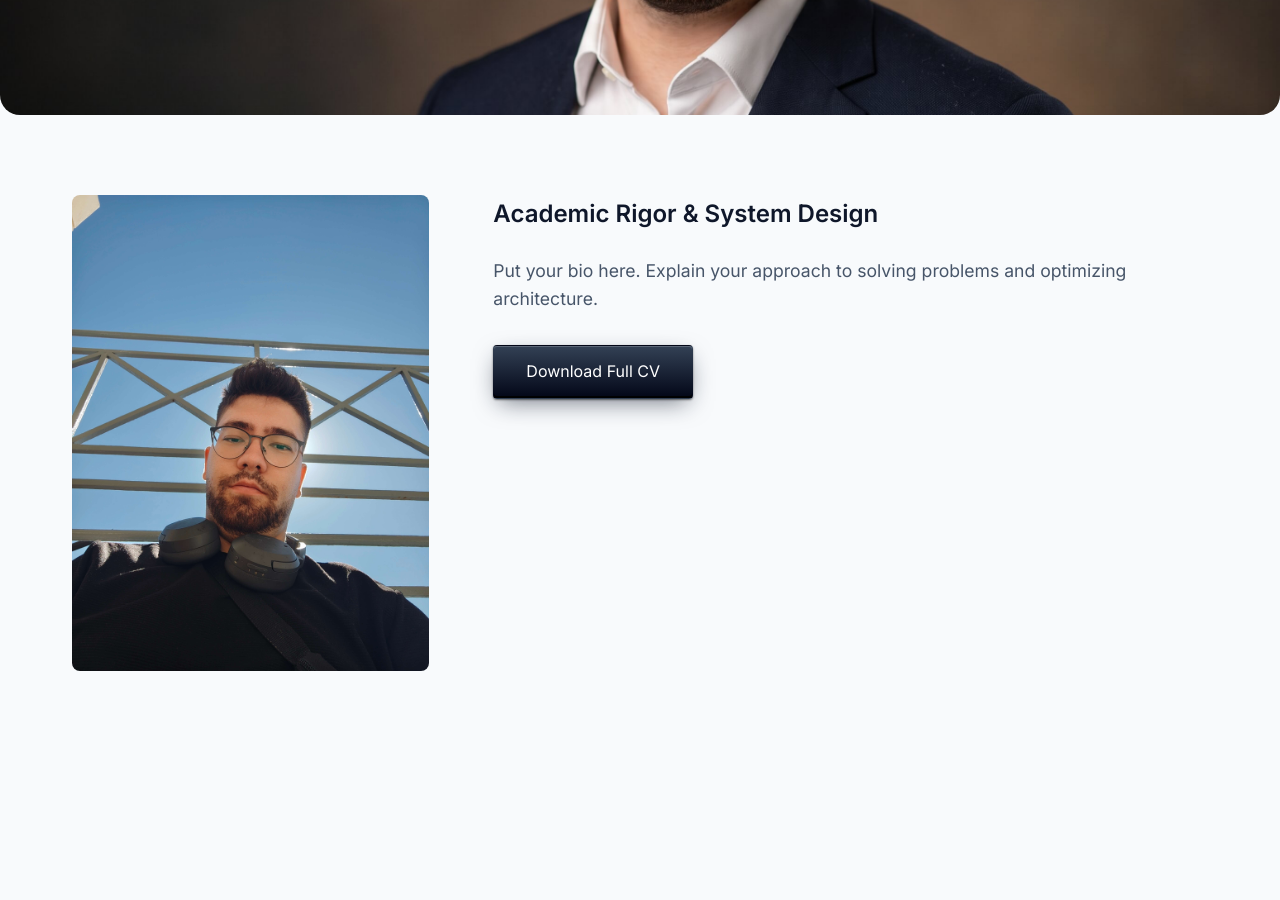
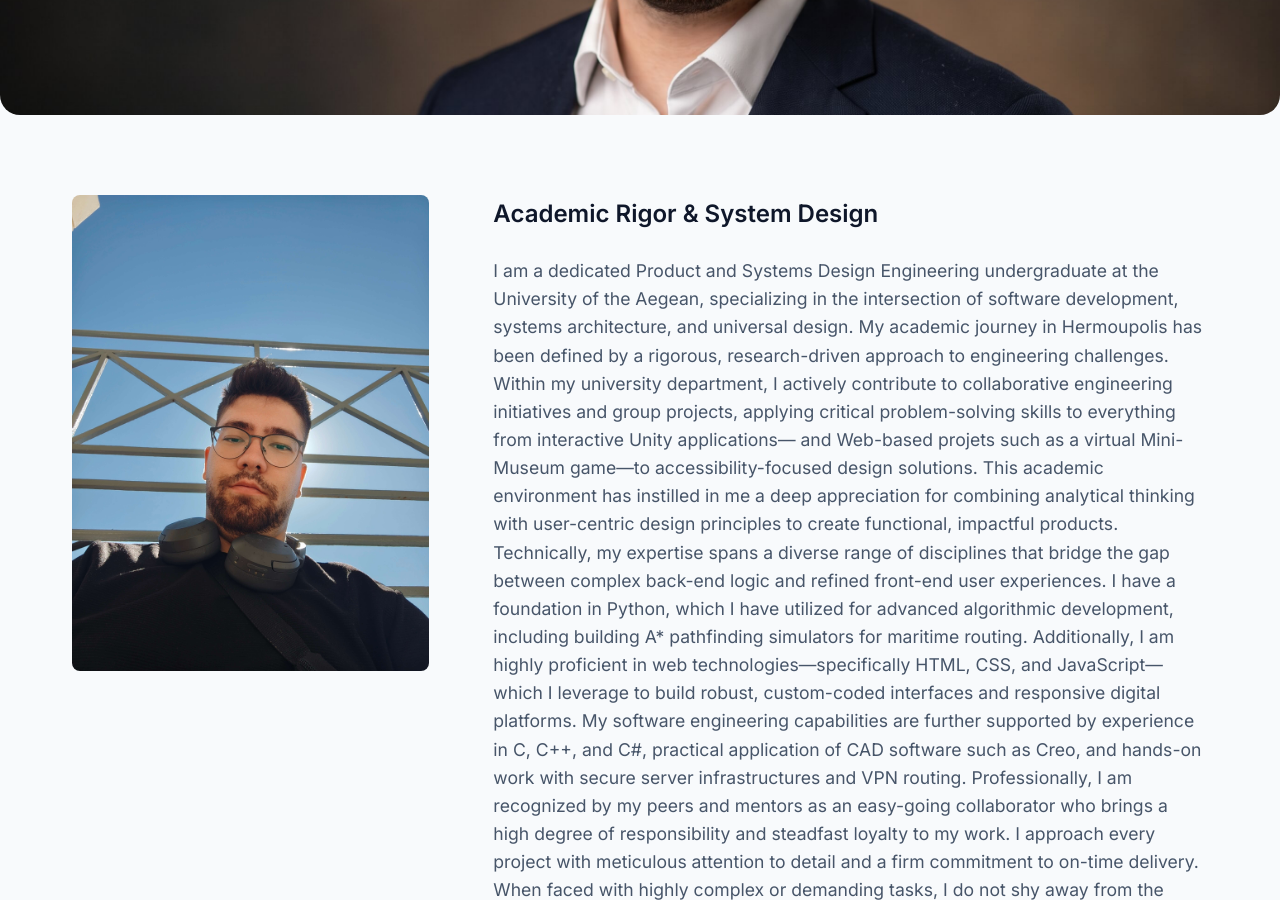
Before and after one commit to AlperIsmailoglou/Portfolio, a Jekyll site: the page built from about.html, in a window 1280 px wide and 900 px high, scrolled down 443 px. Built offline with Jekyll 4.4.1, drawn with Linux system fonts in a browser that asks for light colours; before the commit the page ends 1202 px from its top, so only the background shows below that; some of the changed text lies outside the part shown.

Commit message:
Autobiography added

```diff
--- a/about.html
+++ b/about.html
@@ -32,8 +32,43 @@
             </div>
             <div style="flex: 2; min-width: 300px;">
                 <h2 style="margin-bottom: 1.5rem;">Academic Rigor & System Design</h2>
-                <p style="color: #475569; font-size: 1.1rem; margin-bottom: 1rem;">Put your bio here. Explain your
-                    approach to solving problems and optimizing architecture.</p>
+                <p style="color: #475569; font-size: 1.1rem; margin-bottom: 1rem;">I am a dedicated Product and Systems
+                    Design Engineering undergraduate
+                    at the University of the Aegean, specializing in the intersection of software development, systems
+                    architecture, and universal design.
+                    My academic journey in Hermoupolis has been defined by a rigorous, research-driven approach to
+                    engineering challenges. Within my university
+                    department, I actively contribute to collaborative engineering initiatives and group projects,
+                    applying critical problem-solving skills to
+                    everything from interactive Unity applications— and Web-based projets such as a virtual Mini-Museum game—to
+                    accessibility-focused design solutions. This academic
+                    environment has instilled in me a deep appreciation for combining analytical thinking with
+                    user-centric design principles to create functional,
+                    impactful products.
+
+                    Technically, my expertise spans a diverse range of disciplines that bridge the gap between complex
+                    back-end logic and refined front-end user experiences. I have a  foundation in Python, which I
+                    have utilized for advanced algorithmic development, including building A* pathfinding simulators for
+                    maritime routing. Additionally, I am highly proficient in web technologies—specifically HTML, CSS,
+                    and JavaScript—which I leverage to build robust, custom-coded interfaces and responsive digital
+                    platforms. My software engineering capabilities are further supported by experience in C, C++, and
+                    C#, practical application of CAD software such as Creo, and hands-on work with secure server
+                    infrastructures and VPN routing.
+
+                    Professionally, I am recognized by my peers and mentors as an easy-going collaborator who brings a
+                    high degree of responsibility and steadfast loyalty to my work. I approach every project with
+                    meticulous attention to detail and a firm commitment to on-time delivery. When faced with highly
+                    complex or demanding tasks, I do not shy away from the challenge; instead, I rely on methodical
+                    research and empirical experimentation to drive solutions forward from conception to completion. I
+                    firmly believe that as long as a task is fundamentally possible, I will find a way to see it
+                    through.
+
+                    This tenacious drive is underpinned by a healthy perfectionism and an uncompromising commitment to
+                    quality. While I thrive in dynamic, high-pressure environments, I hold very firm to professional
+                    boundaries and strict project parameters. This resolute, sometimes uncompromising approach ensures
+                    that the structural integrity and excellence of my work are never diluted. Ultimately, I am a highly
+                    focused and adaptable engineer, deeply dedicated to pushing the boundaries of design and technology
+                    while consistently delivering optimized, resource-efficient solutions.</p>
                 <a href="{{ site.baseurl }}/assets/docs/CV.pdf" target="_blank" class="btn"
                     style="margin-top: 1rem;">Download Full CV</a>
             </div>
```
